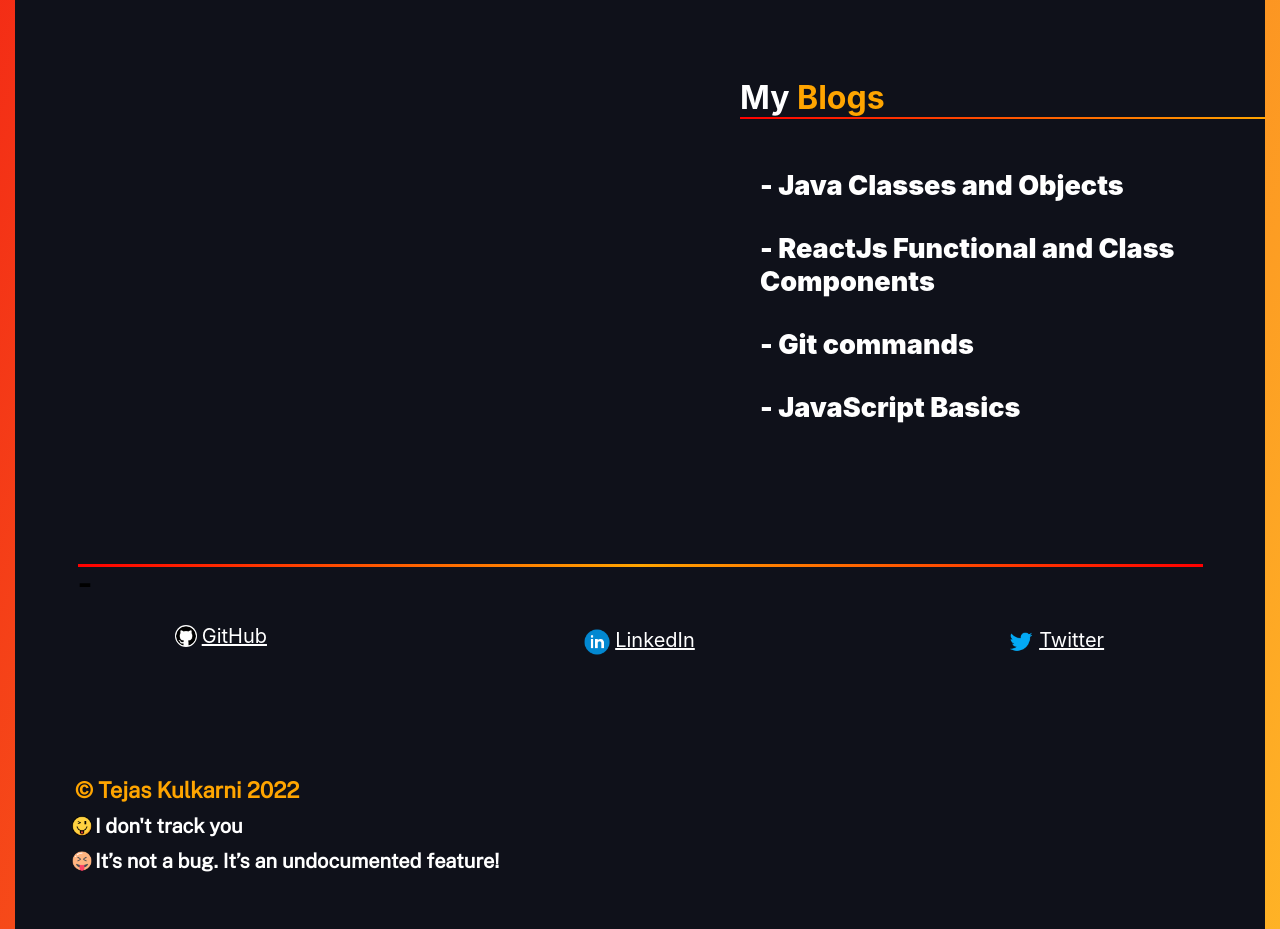
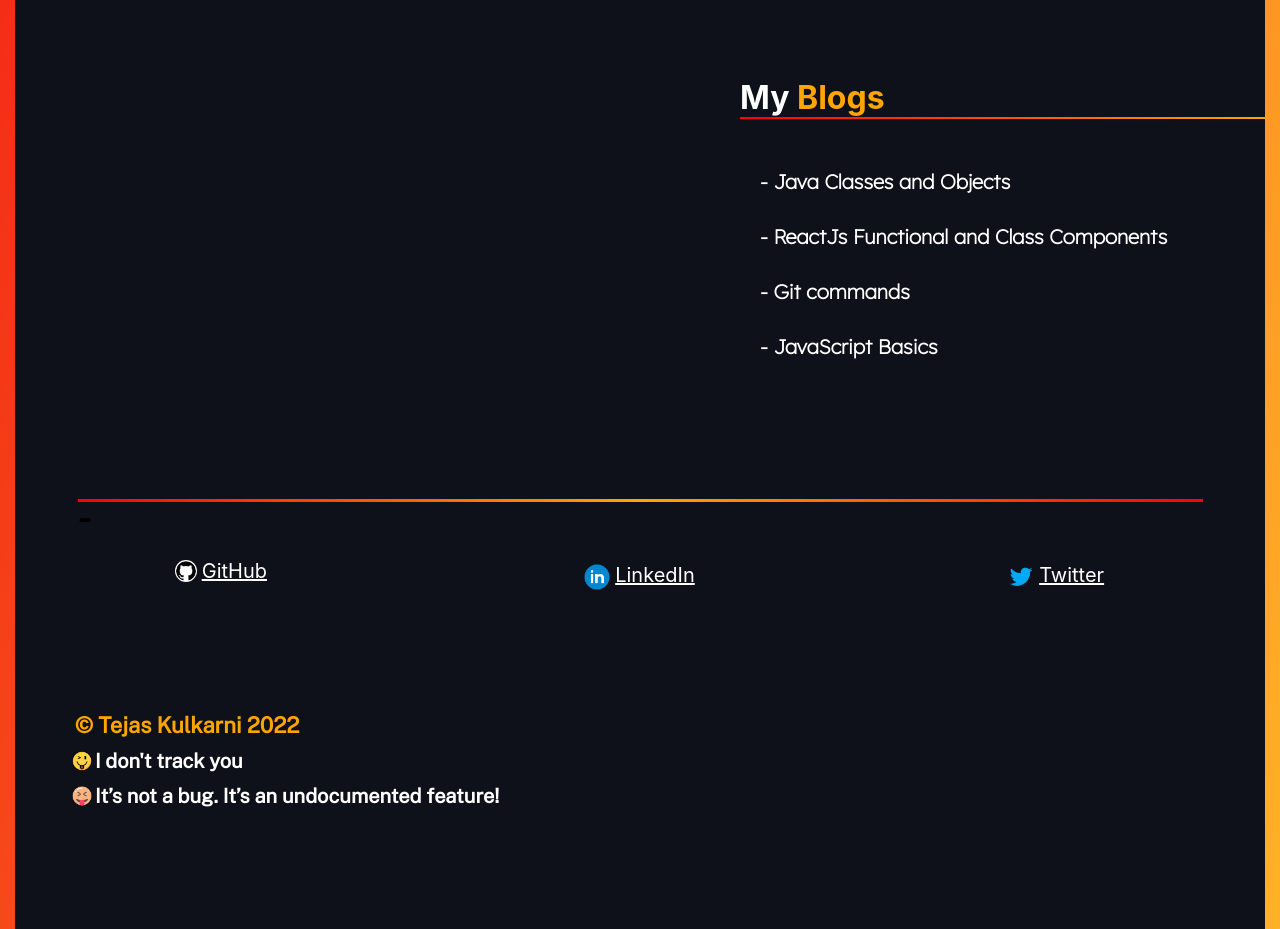
Before and after one commit to tejaskulkarni28/Portfolio, a React (Create React App) app in the folder client/: page / in a window 1280 px wide. Shown: the part 980-1909 px from the top of the page. Built offline with nearby package versions, Linux system fonts and the light colour scheme; a web font is replaced by a local one.

Commit message:
HomePage version 1.0

```diff
--- a/client/src/components/BlogHeadingSection/BlogHeadingSection.scss
+++ b/client/src/components/BlogHeadingSection/BlogHeadingSection.scss
@@ -1,3 +1,4 @@
+@import url('https://fonts.googleapis.com/css2?family=Lexend+Deca:wght@200&display=swap');
 .BlogHeadingSectionContainer{
     margin-top: 10px;
     padding: 10px;
@@ -5,11 +6,12 @@
     height: auto;
     width: auto;
     border-radius: 10px;
+    font-family: 'Lexend Deca', sans-serif;
 }
 .BlogHeadingSectionContent a{
     text-decoration: none;
     color: white;
-    font-size: 27px;
+    font-size: 20px;
 }
 .BlogHeadingSectionContent a:hover{
     color: orange;
```
